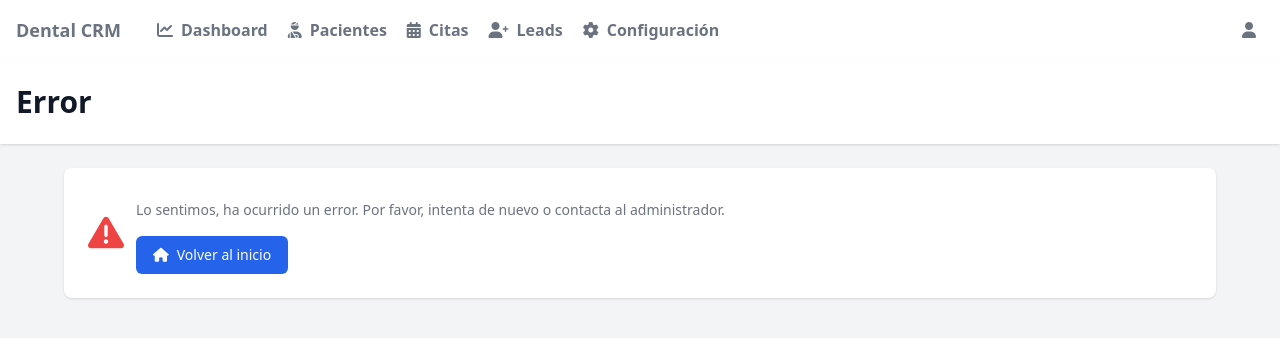
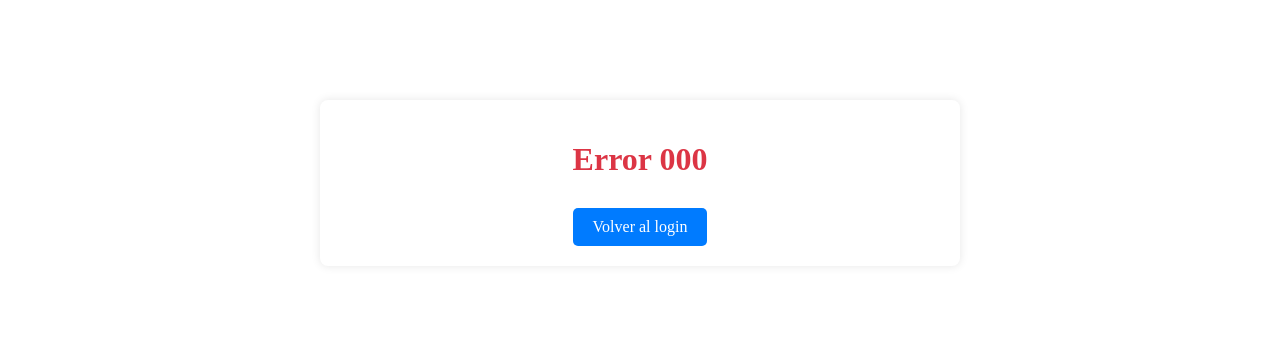
Before and after one commit to ElBenerDev/CRM, a Python web app: template app/templates/error.html in a window 1280 px wide. Shown: the top 338 px of the page. Run offline with Jinja, Linux system fonts and the light colour scheme; the template is opened without the code that fills it: most values are stand-ins (such as "Sample title", 1, 10 or a date in 2020); some libraries are stand-ins or nearby versions.

Commit message:
newErrorLoginHancler

```diff
--- a/app/templates/error.html
+++ b/app/templates/error.html
@@ -1,35 +1,51 @@
-{% extends "base.html" %}
+<!DOCTYPE html>
+<html lang="es">
+<head>
+    <meta charset="UTF-8">
+    <meta name="viewport" content="width=device-width, initial-scale=1.0">
+    <title>Error - CRM Dental</title>
+    <link href="/static/css/styles.css" rel="stylesheet">
+    <style>
+        .error-container {
+            max-width: 600px;
+            margin: 100px auto;
+            padding: 20px;
+            text-align: center;
+            background-color: #fff;
+            border-radius: 8px;
+            box-shadow: 0 0 10px rgba(0,0,0,0.1);
+        }
 
-{% block title %}Error - Dental CRM{% endblock %}
+        .error-container h1 {
+            color: #dc3545;
+            margin-bottom: 20px;
+        }
 
-{% block header %}Error{% endblock %}
+        .error-container p {
+            color: #666;
+            margin-bottom: 30px;
+        }
 
-{% block content %}
-<div class="max-w-7xl mx-auto px-4 sm:px-6 lg:px-8">
-    <div class="bg-white overflow-hidden shadow rounded-lg">
-        <div class="px-4 py-5 sm:p-6">
-            <div class="flex items-center">
-                <div class="flex-shrink-0">
-                    <i class="fas fa-exclamation-triangle text-red-500 text-4xl"></i>
-                </div>
-                <div class="ml-3">
-                    <h3 class="text-lg leading-6 font-medium text-gray-900">
-                        {{ error_message }}
-                    </h3>
-                    <div class="mt-2">
-                        <p class="text-sm text-gray-500">
-                            Lo sentimos, ha ocurrido un error. Por favor, intenta de nuevo o contacta al administrador.
-                        </p>
-                    </div>
-                    <div class="mt-4">
-                        <a href="/" class="inline-flex items-center px-4 py-2 border border-transparent text-sm font-medium rounded-md text-white bg-blue-600 hover:bg-blue-700">
-                            <i class="fas fa-home mr-2"></i>
-                            Volver al inicio
-                        </a>
-                    </div>
-                </div>
-            </div>
-        </div>
+        .btn {
+            display: inline-block;
+            padding: 10px 20px;
+            background-color: #007bff;
+            color: white;
+            text-decoration: none;
+            border-radius: 5px;
+            transition: background-color 0.3s;
+        }
+
+        .btn:hover {
+            background-color: #0056b3;
+        }
+    </style>
+</head>
+<body>
+    <div class="error-container">
+        <h1>Error {{ status_code }}</h1>
+        <p>{{ error_message }}</p>
+        <a href="/auth/login" class="btn">Volver al login</a>
     </div>
-</div>
-{% endblock %}
+</body>
+</html>
--- a/main.py
+++ b/main.py
@@ -421,6 +421,8 @@
 async def http_exception_handler(request: Request, exc: StarletteHTTPException):
     if exc.status_code == 401 or exc.status_code == 403:
         return RedirectResponse(url="/auth/login", status_code=302)
+
+    # Para otras excepciones, usa la nueva plantilla de error
     return templates.TemplateResponse(
         "error.html",
         {
```
Also changed, not shown: app/auth/router.py (+9 -16 lines), app/auth/utils.py (+9 -1 lines).
